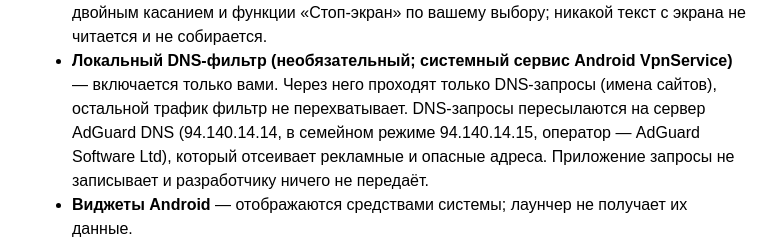
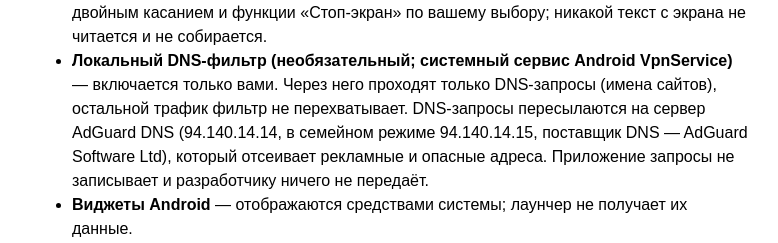
Before and after one commit to ivanivorontsov-sudo/supersmart-privacy, a plain HTML site: page privacy.html in a window 1280 px wide. Shown: the part 644-887 px from the top of the page, without its empty margins (248-1026 px from the left). Drawn offline with Linux system fonts and the light colour scheme.

Commit message:
Уточнить формулировку о поставщике DNS

```diff
--- a/privacy.html
+++ b/privacy.html
@@ -21,7 +21,7 @@
 <li><b>Календарь и фото</b> — только если вы сами включите соответствующую плитку и дадите разрешение; данные показываются на экране и никуда не отправляются.</li>
 <li><b>Уведомления</b> — только счётчики на значках, если вы включите доступ; содержимое уведомлений не сохраняется и не передаётся.</li>
 <li><b>Специальные возможности</b> — служба используется только для блокировки экрана двойным касанием и функции «Стоп-экран» по вашему выбору; никакой текст с экрана не читается и не собирается.</li>
-<li><b>Локальный DNS-фильтр (необязательный; системный сервис Android VpnService)</b> — включается только вами. Через него проходят только DNS-запросы (имена сайтов), остальной трафик фильтр не перехватывает. DNS-запросы пересылаются на сервер AdGuard DNS (94.140.14.14, в семейном режиме 94.140.14.15, оператор — AdGuard Software Ltd), который отсеивает рекламные и опасные адреса. Приложение запросы не записывает и разработчику ничего не передаёт.</li>
+<li><b>Локальный DNS-фильтр (необязательный; системный сервис Android VpnService)</b> — включается только вами. Через него проходят только DNS-запросы (имена сайтов), остальной трафик фильтр не перехватывает. DNS-запросы пересылаются на сервер AdGuard DNS (94.140.14.14, в семейном режиме 94.140.14.15, поставщик DNS — AdGuard Software Ltd), который отсеивает рекламные и опасные адреса. Приложение запросы не записывает и разработчику ничего не передаёт.</li>
 <li><b>Виджеты Android</b> — отображаются средствами системы; лаунчер не получает их данные.</li>
 </ul>
 <h2>Передача данных</h2><p>Лаунчер не отправляет разработчику список установленных приложений, содержимое уведомлений, настройки или данные плиток. Если пользователь сам включает необязательный DNS-фильтр, DNS-запросы (имена доменов) направляются выбранному поставщику AdGuard DNS для фильтрации. Эти доменные запросы получает AdGuard; разработчик лаунчера их не получает и не имеет доступа к журналам AdGuard. Остальной сетевой трафик не проходит через этот DNS-фильтр. Все разрешения можно отозвать в настройках Android, удаление приложения удаляет локальные данные.</p>
```
